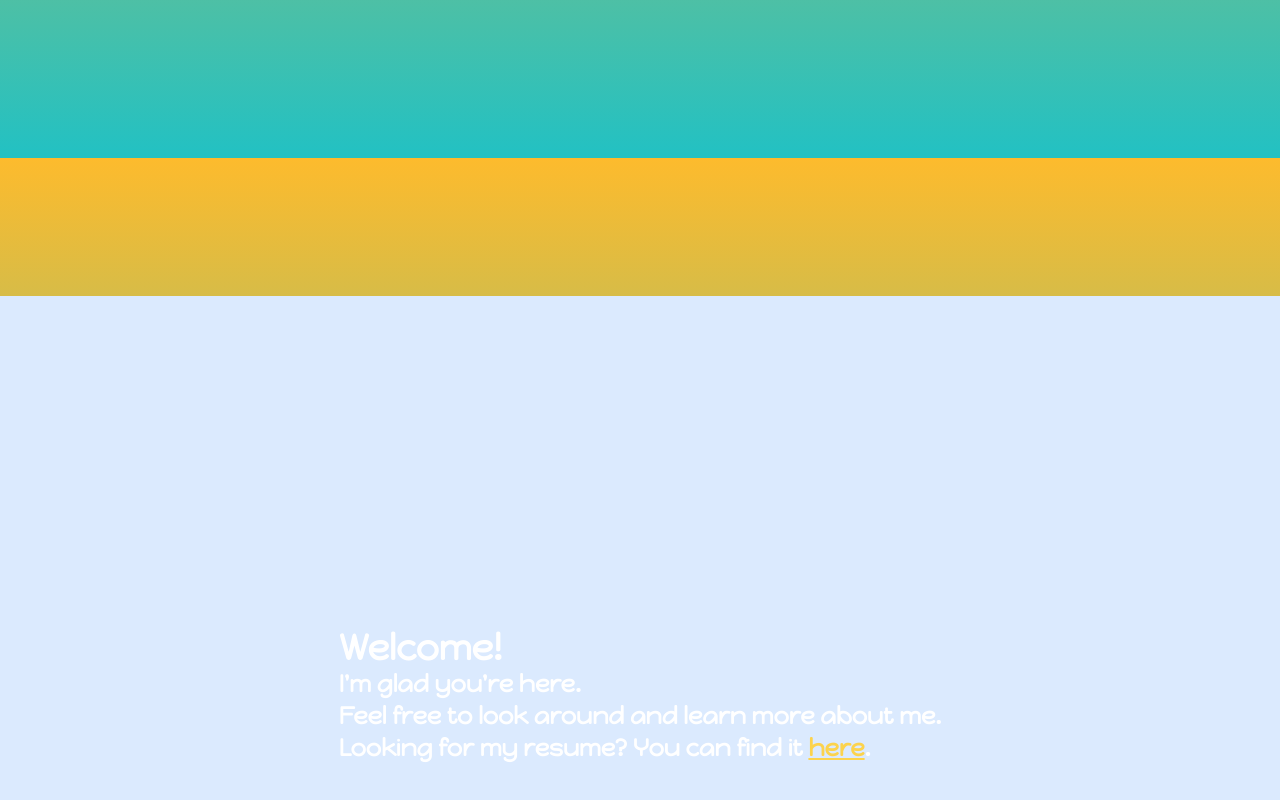
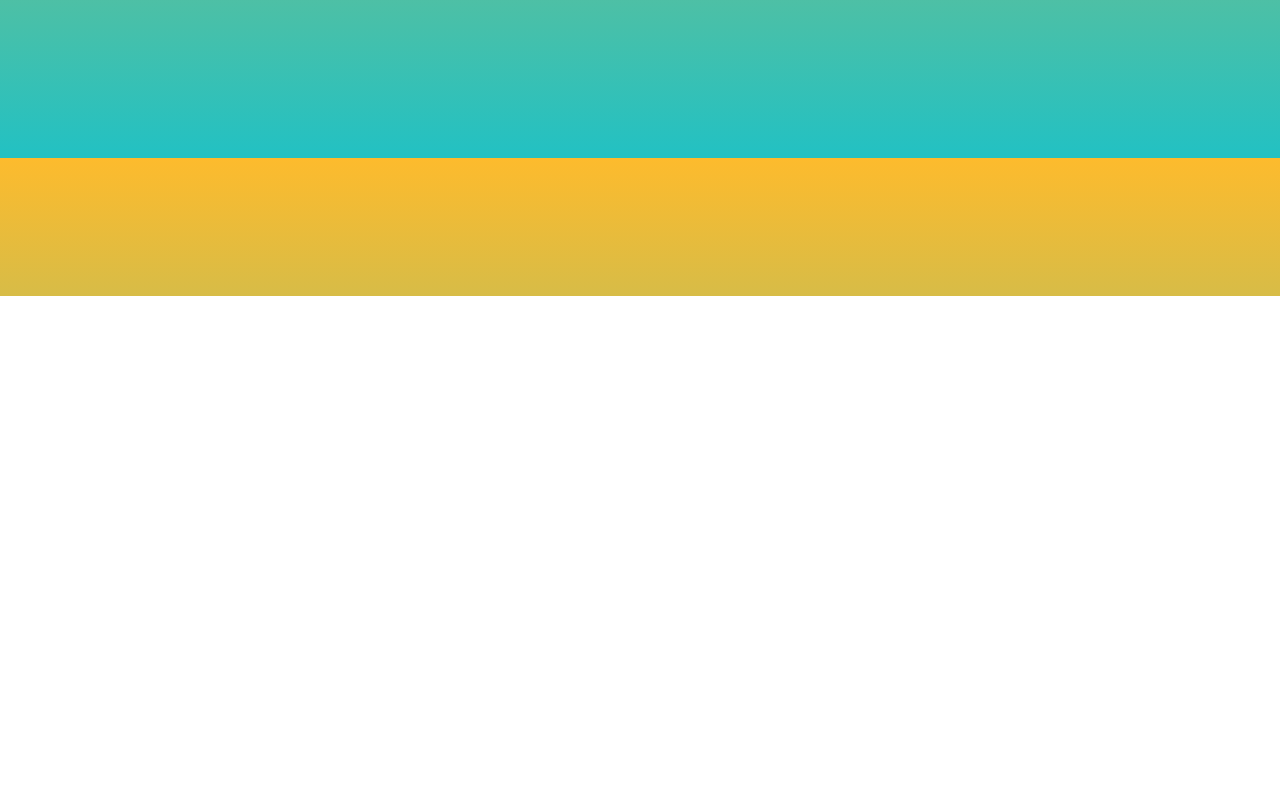
Before and after one commit to KristiF/personal-site, a Next.js app: page / in a window 1280 px wide. Shown: the part 642-1442 px from the top of the page. After the commit the page ends 938 px from the top, so only its background shows below. Built offline with nearby package versions, Linux system fonts and the light colour scheme.

Commit message:
misc changes

```diff
--- a/app/page.tsx
+++ b/app/page.tsx
@@ -4,10 +4,7 @@
 export default function Home() {
     return (
         <main>
-            <section
-                id="start"
-                className="min-h-screen flex flex-col items-center justify-start mt-5 gap-4 text-center"
-            >
+            <div className="min-h-screen flex flex-col items-center justify-start mt-5 gap-4 text-center">
                 <h1 className="sm:text-7xl text-4xl font-happy text-white">
                     Hi!👋
                 </h1>
@@ -20,14 +17,7 @@
                 <h1 className="sm:text-7xl text-4xl font-happy text-white">
                     in Computer Science.
                 </h1>
-            </section>
-
-            <section
-                id="about"
-                className="min-h-screen flex items-center justify-center bg-blue-100"
-            >
-                <Intro />
-            </section>
+            </div>
         </main>
     );
 }
```
